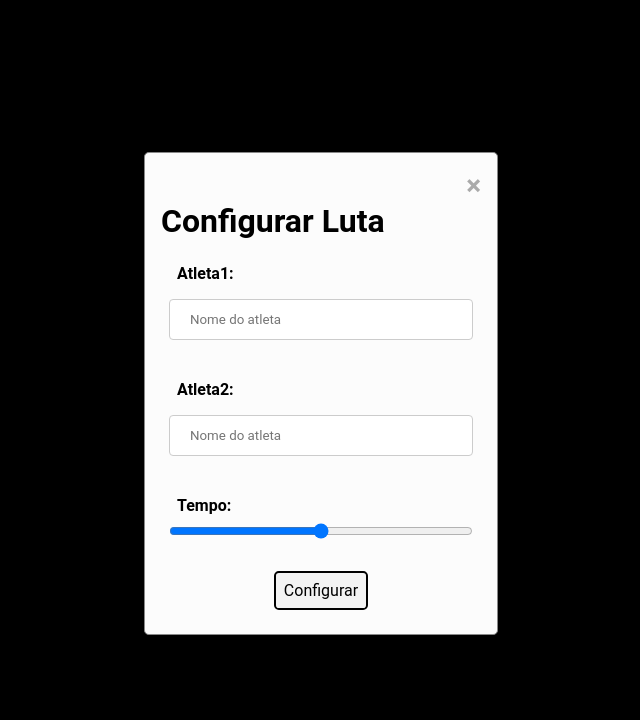
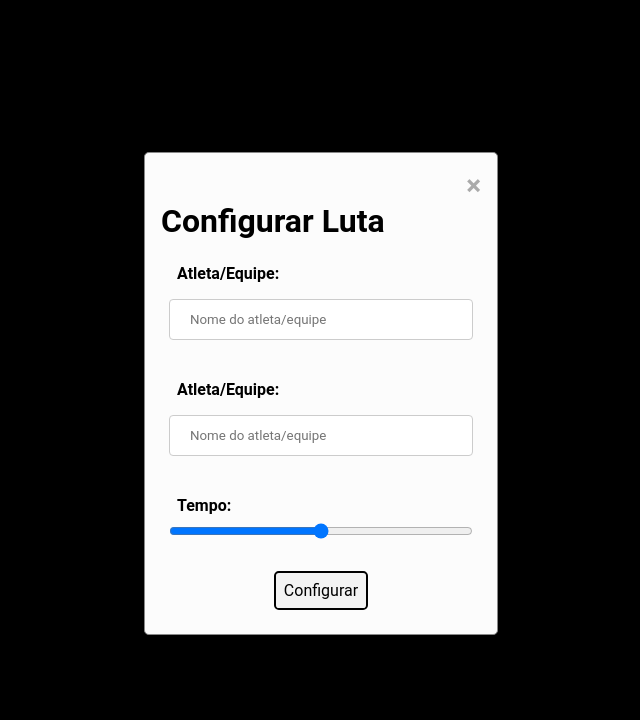
Before and after one commit to anveo13/ScoreBJJ, a plain HTML site: page index.html in a window 1280 px wide. Shown: the part 40-760 px from the top of the page, without its empty margins (319-959 px from the left). Drawn offline with Linux system fonts and the light colour scheme.

Commit message:
finalizacao logos

```diff
--- a/index.html
+++ b/index.html
@@ -6,7 +6,8 @@
     <meta http-equiv="X-UA-Compatible" content="IE=edge">
     <meta name="viewport" content="width=device-width, initial-scale=1.0">
     <title>JiuJitsu - Score Board</title>
-  <meta name="keywords" content="jiujitsu, jiu-jitsu, placar, eletrônico, digital, campeonato, CBJJ, CBJJE, luta, arte, macial">
+    <meta name="keywords"
+        content="jiujitsu, jiu-jitsu, placar, eletrônico, digital, campeonato, CBJJ, CBJJE, luta, arte, macial">
     <link rel="stylesheet" href="./src/css/themes.css">
     <link rel="stylesheet" href="./src/css/custom.css">
     <link rel="stylesheet" href="./src/css/modal.css">
@@ -72,8 +73,9 @@
                     </div>
                 </div>
             </div>
-      <div class="fundo">
-        <img src="src/images/gb.jpeg" alt="imagemfundo" class="test"/>
+            <div class="logos">
+                <img src="src/images/gb.jpeg" alt="imagemfundo" class="test" />
+                <img src="src/images/hardcore.jpeg" alt="imagemfundo2" class="test2" />
             </div>
             <div class="player2">
                 <div class="atleta-name" data-player-name="player2">Atleta 2</div>
@@ -158,13 +160,15 @@
             <h1> Configurar Luta</h1>
             <form class="form-submit">
                 <div class="form-input">
-        <label for="player1">Atleta1: </label>
-        <input type="text" name="player1" id="player1" placeholder="Nome do atleta" required autocomplete="off">
+                    <label for="player1">Atleta/Equipe: </label>
+                    <input type="text" name="player1" id="player1" placeholder="Nome do atleta/equipe" required
+                        autocomplete="off">
                 </div>
 
                 <div class="form-input">
-        <label for="player2">Atleta2: </label>
-        <input type="text" name="player2" id="player2" placeholder="Nome do atleta" required autocomplete="off">
+                    <label for="player2">Atleta/Equipe: </label>
+                    <input type="text" name="player2" id="player2" placeholder="Nome do atleta/equipe" required
+                        autocomplete="off">
                 </div>
 
                 <div class="form-input">
@@ -187,7 +191,7 @@
     <script src="./src/js/timer.js"></script>
     <script src="./src/js/game.js"></script>
     <script src="./src/js/modal.js"></script>
-  <script src="./src/js/form-submit.js" ></script>
+    <script src="./src/js/form-submit.js"></script>
     <script src="./src/js/refresh-page.js"></script>
 </body>
 
--- a/src/css/custom.css
+++ b/src/css/custom.css
@@ -22,15 +22,16 @@ main {
   position: relative;
 }
 
-.fundo {
+.logos{
+  padding-top: 350px;
   position: absolute;
   display: flex;
+  align-items: center;
+  width: 795px;
+  justify-content: space-between;
 }
-
 img{
-  width: 50px;
-  margin-top: 650px;
-
+  width: 100px;
 }
 
 section {
```
Also changed, not shown: src/images/hardcore.jpeg (added). Lines whose indentation alone changed are shown as unchanged.
